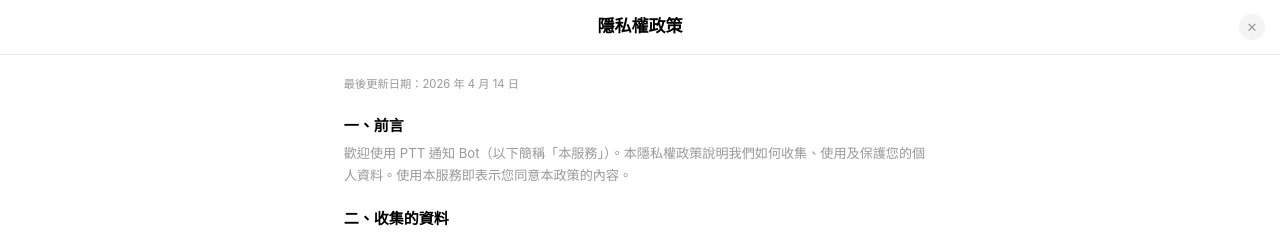
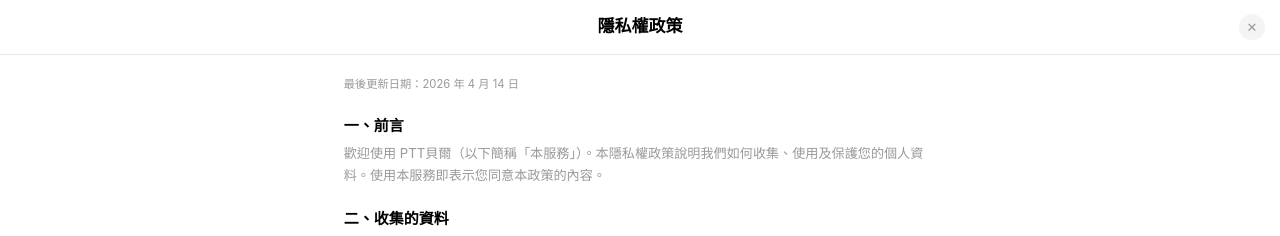
Before and after one commit to ming780922/ptt-notify-bot, a Next.js app in the folder miniapp/: page /privacy in a window 1280 px wide. Shown: the top 236 px of the page. Built offline with nearby package versions, Linux system fonts and the light colour scheme.

Commit message:
update bot name

```diff
--- a/miniapp/app/privacy/page.tsx
+++ b/miniapp/app/privacy/page.tsx
@@ -22,7 +22,7 @@
         <p className="text-xs text-tg-hint">最後更新日期：2026 年 4 月 14 日</p>
 
         <Section title="一、前言">
-          <p>歡迎使用 PTT 通知 Bot（以下簡稱「本服務」）。本隱私權政策說明我們如何收集、使用及保護您的個人資料。使用本服務即表示您同意本政策的內容。</p>
+          <p>歡迎使用 PTT貝爾（以下簡稱「本服務」）。本隱私權政策說明我們如何收集、使用及保護您的個人資料。使用本服務即表示您同意本政策的內容。</p>
         </Section>
 
         <Section title="二、收集的資料">
--- a/miniapp/app/terms/page.tsx
+++ b/miniapp/app/terms/page.tsx
@@ -22,7 +22,7 @@
         <p className="text-xs text-tg-hint">最後更新日期：2026 年 4 月 14 日</p>
 
         <Section title="一、服務說明">
-          <p>PTT 通知 Bot 是一款 Telegram Bot 服務，提供 PTT 看板新文章即時通知功能。用戶可訂閱指定看板並設定關鍵字過濾條件，當有符合條件的新文章發布時透過 Telegram 接收通知。</p>
+          <p>PTT貝爾 是一款 Telegram Bot 服務，提供 PTT 看板新文章即時通知功能。用戶可訂閱指定看板並設定關鍵字過濾條件，當有符合條件的新文章發布時透過 Telegram 接收通知。</p>
         </Section>
 
         <Section title="二、服務條件">
```
Also changed, not shown: 2 other files (tests, documents, lock files or other folders).
